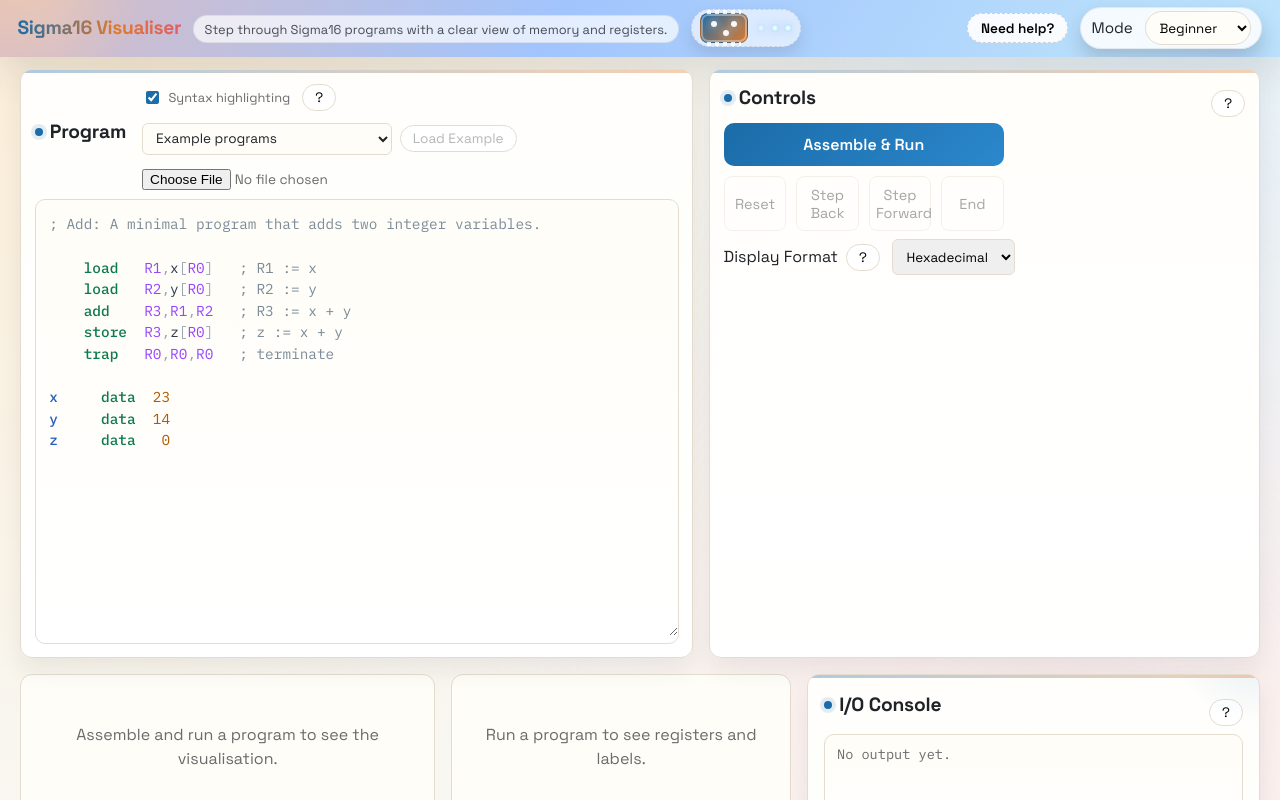
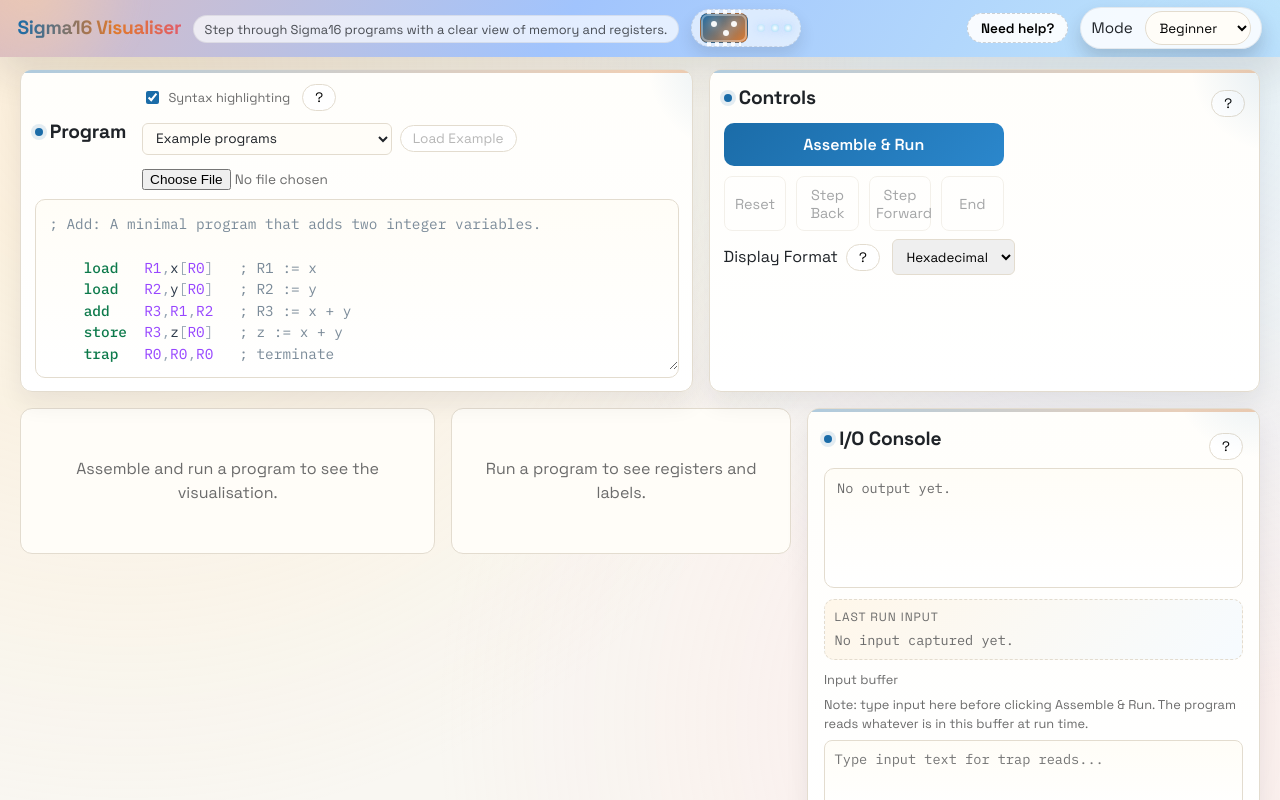
Before and after one commit to laurieshinn89/sigma16-visualiser, a React (Vite) app: page / in a window 1280 px wide. Shown: the top 800 px of the page. Built offline with nearby package versions, Linux system fonts and the light colour scheme.

Commit message:
Make program panes vertically resizable

```diff
--- a/src/components/Sigma16Visualizer.css
+++ b/src/components/Sigma16Visualizer.css
@@ -583,8 +583,7 @@
 .assembly-editor {
   width: 100%;
   min-height: 110px;
-  flex: 1;
-  min-height: 0;
+  height: 170px;
   padding: 0.85rem;
   font-family: 'IBM Plex Mono', monospace;
   font-size: 0.9rem;
@@ -593,6 +592,8 @@
   border: 1px solid var(--border);
   background: linear-gradient(180deg, #fffdf7 0%, #ffffff 100%);
   tab-size: 2;
+  resize: vertical;
+  overflow: auto;
 }
 
 .assembly-editor:disabled {
@@ -768,18 +769,18 @@
 }
 
 .listing {
-  max-height: 120px;
-  flex: 1;
-  min-height: 0;
-  overflow-y: auto;
+  height: 170px;
+  min-height: 110px;
+  overflow: auto;
   border: 1px solid var(--border);
   border-radius: 10px;
   background: linear-gradient(180deg, #fffdf7 0%, #ffffff 100%);
   padding: 0.5rem 0;
+  resize: vertical;
 }
 
 .listing-locked {
-  max-height: 180px;
+  max-height: none;
 }
 
 .empty-state {
```
